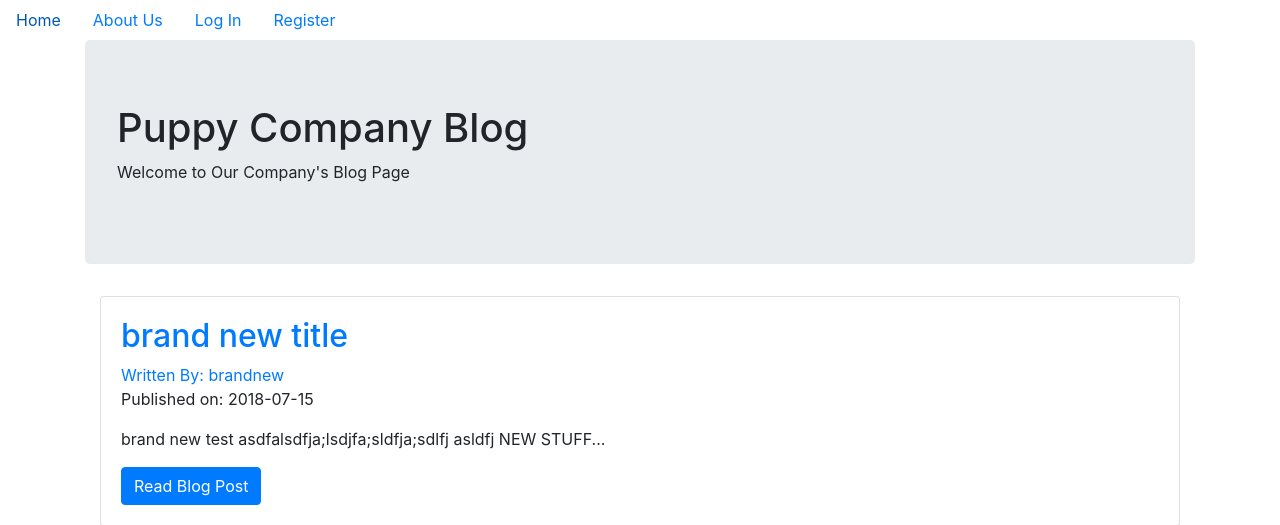
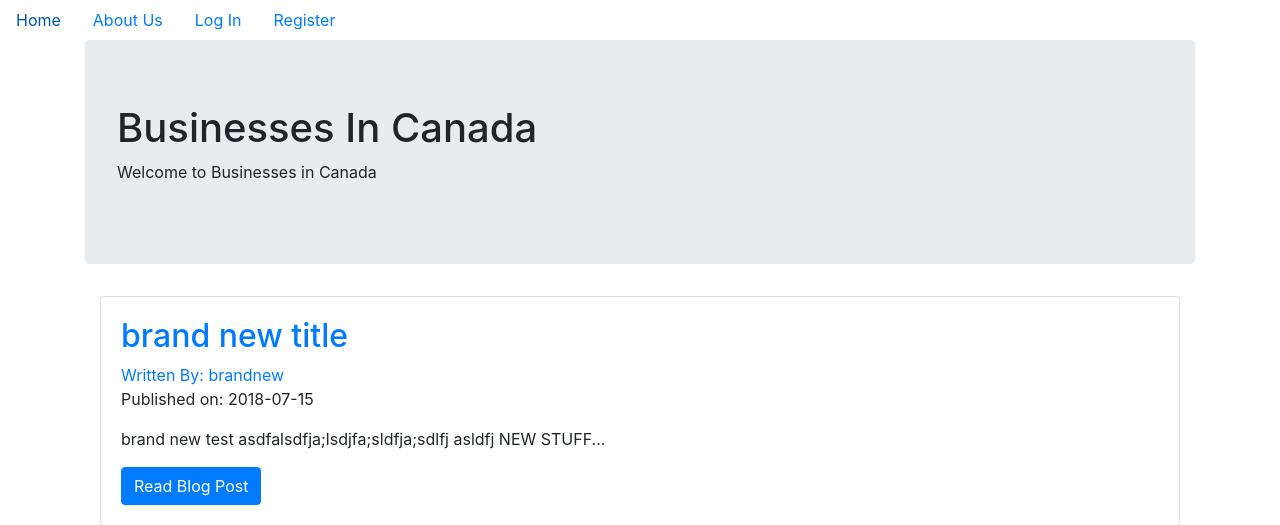
Before and after one commit to rishim93/ibsc, a Flask app: page / in a window 1280 px wide. Shown: the top 525 px of the page. Run offline with Flask 2, Linux system fonts and the light colour scheme; data comes from the database, SQL or seed files in the repository; some libraries are stand-ins or nearby versions.

Commit message:
changed display name

```diff
--- a/ibsc/templates/index.html
+++ b/ibsc/templates/index.html
@@ -1,8 +1,8 @@
 {% extends "base.html" %}
 {% block content %}
   <div class="jumbotron">
-    <h1>Puppy Company Blog</h1>
-    <p>Welcome to Our Company's Blog Page</p>
+    <h1>Businesses In Canada</h1>
+    <p>Welcome to Businesses in Canada</p>
   </div>
 
   <div class="container">
```
